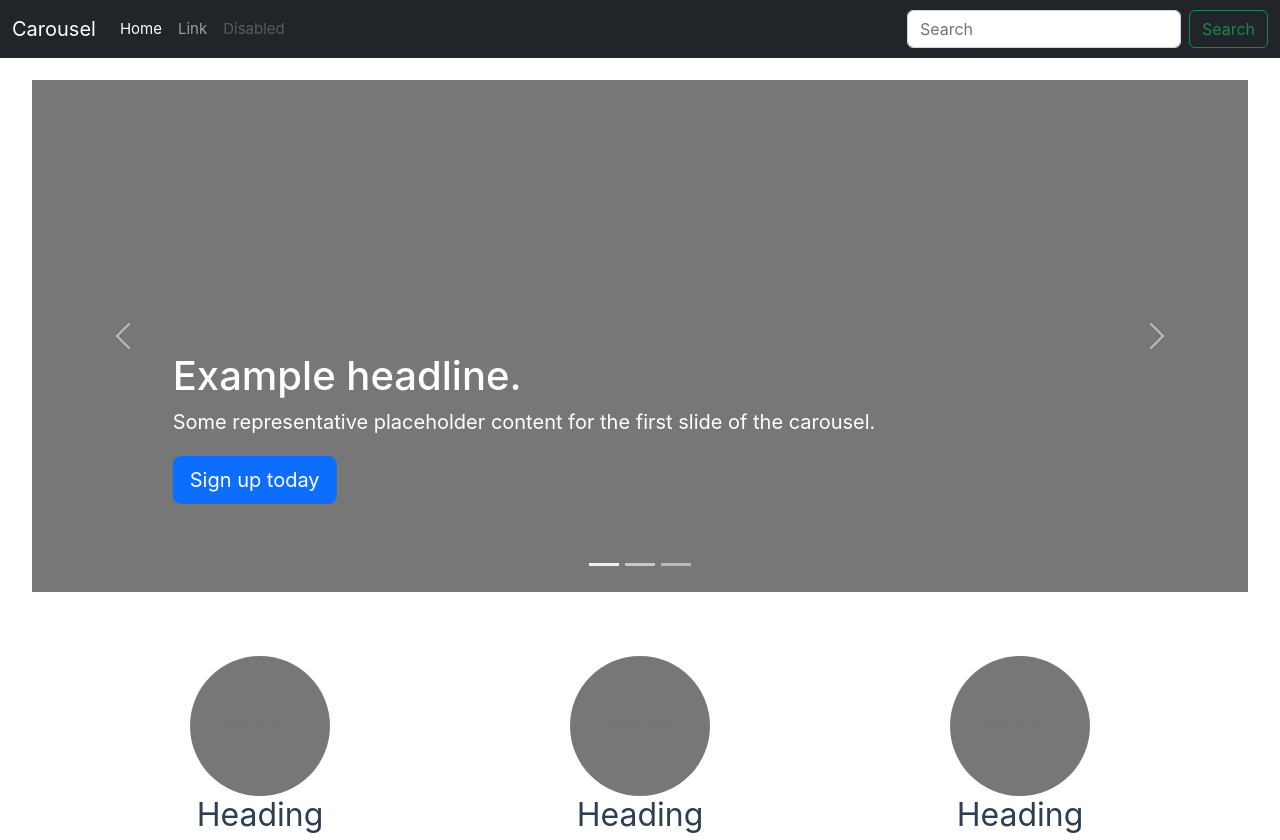
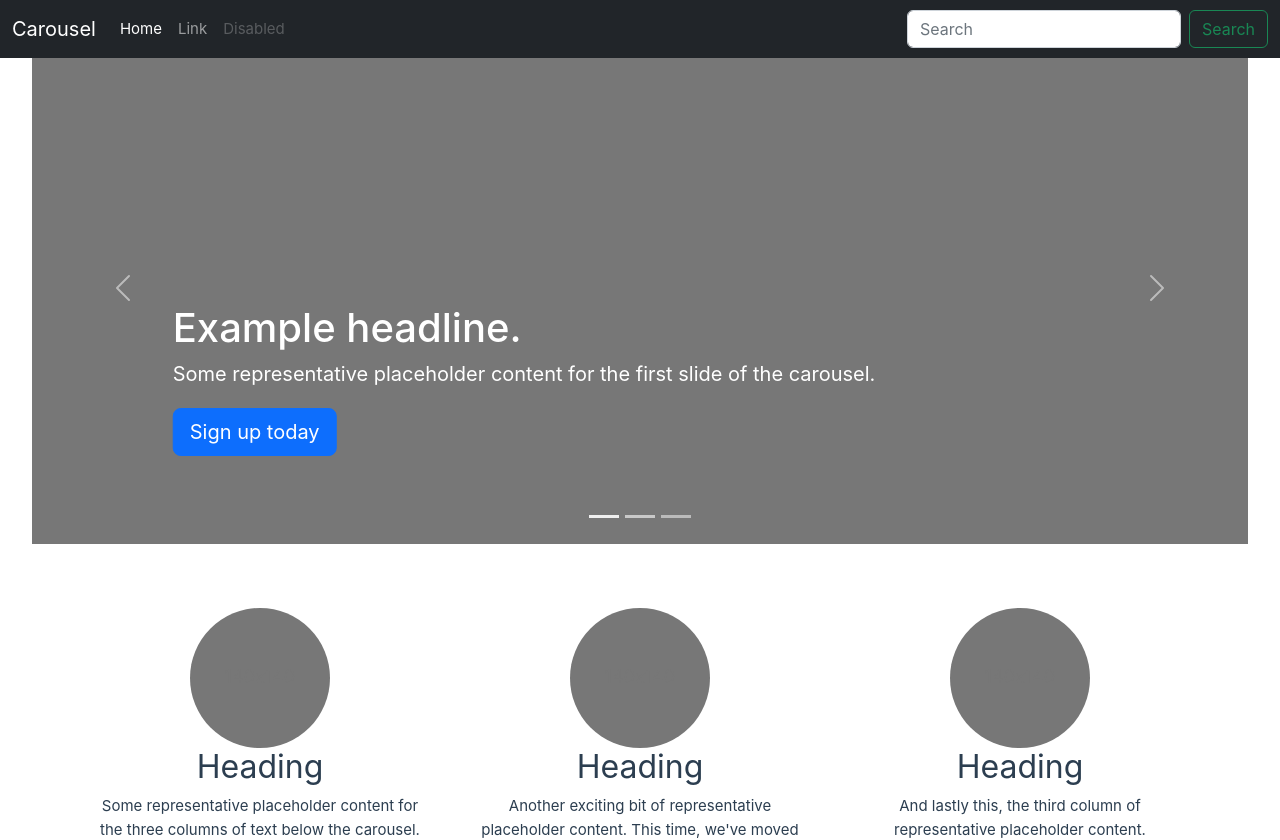
Before and after one commit to SpeechOlympiadXV/speecholympiadxv.github.io, a Vue app: page / in a window 1280 px wide. Shown: the top 840 px of the page. Built offline with nearby package versions, Linux system fonts and the light colour scheme.

Commit message:
moved carousel.css content to scoped styles

```diff
--- a/index.html
+++ b/index.html
@@ -8,9 +8,6 @@
     <!-- Bootstrap 5 CSS-->
     <link rel="stylesheet" href="https://cdn.jsdelivr.net/npm/bootstrap@5.2.0/dist/css/bootstrap.min.css"
           integrity="sha384-gH2yIJqKdNHPEq0n4Mqa/HGKIhSkIHeL5AyhkYV8i59U5AR6csBvApHHNl/vI1Bx" crossorigin="anonymous">
-
-    <!--sample page css-->
-    <link rel="stylesheet" href="src/assets/carousel.css">
 </head>
 <body>
 <div id="app"></div>
--- a/src/assets/carousel.css
+++ /dev/null
@@ -1,93 +0,0 @@
-/* GLOBAL STYLES
--------------------------------------------------- */
-/* Padding below the footer and lighter body text */
-
-body {
-  padding-top: 3rem;
-  padding-bottom: 3rem;
-  color: #5a5a5a;
-}
-
-
-/* CUSTOMIZE THE CAROUSEL
--------------------------------------------------- */
-
-/* Carousel base class */
-.carousel {
-  margin-bottom: 4rem;
-}
-/* Since positioning the image, we need to help out the caption */
-.carousel-caption {
-  bottom: 3rem;
-  z-index: 10;
-}
-
-/* Declare heights because of positioning of img element */
-.carousel-item {
-  height: 32rem;
-}
-.carousel-item > img {
-  position: absolute;
-  top: 0;
-  left: 0;
-  min-width: 100%;
-  height: 32rem;
-}
-
-
-/* MARKETING CONTENT
--------------------------------------------------- */
-
-/* Center align the text within the three columns below the carousel */
-.marketing .col-lg-4 {
-  margin-bottom: 1.5rem;
-  text-align: center;
-}
-.marketing h2 {
-  font-weight: 400;
-}
-/* rtl:begin:ignore */
-.marketing .col-lg-4 p {
-  margin-right: .75rem;
-  margin-left: .75rem;
-}
-/* rtl:end:ignore */
-
-
-/* Featurettes
-------------------------- */
-
-.featurette-divider {
-  margin: 5rem 0; /* Space out the Bootstrap <hr> more */
-}
-
-/* Thin out the marketing headings */
-.featurette-heading {
-  font-weight: 300;
-  line-height: 1;
-  /* rtl:remove */
-  letter-spacing: -.05rem;
-}
-
-
-/* RESPONSIVE CSS
--------------------------------------------------- */
-
-@media (min-width: 40em) {
-  /* Bump up size of carousel content */
-  .carousel-caption p {
-    margin-bottom: 1.25rem;
-    font-size: 1.25rem;
-    line-height: 1.4;
-  }
-
-  .featurette-heading {
-    font-size: 50px;
-  }
-}
-
-@media (min-width: 62em) {
-  .featurette-heading {
-    margin-top: 7rem;
-  }
-}
--- a/src/components/Sample.vue
+++ b/src/components/Sample.vue
@@ -1,3 +1,10 @@
+<script>
+import AppCarousel from 'AppCarousel.vue'
+export default {
+  components: {AppCarousel}
+}
+</script>
+
 <template>
 
   <header>
@@ -29,59 +36,7 @@
   </header>
 
   <main>
-
-    <div id="myCarousel" class="carousel slide" data-bs-ride="carousel">
-      <div class="carousel-indicators">
-        <button type="button" data-bs-target="#myCarousel" data-bs-slide-to="0" class="active" aria-current="true" aria-label="Slide 1"></button>
-        <button type="button" data-bs-target="#myCarousel" data-bs-slide-to="1" aria-label="Slide 2"></button>
-        <button type="button" data-bs-target="#myCarousel" data-bs-slide-to="2" aria-label="Slide 3"></button>
-      </div>
-      <div class="carousel-inner">
-        <div class="carousel-item active">
-          <svg class="bd-placeholder-img" width="100%" height="100%" xmlns="http://www.w3.org/2000/svg" aria-hidden="true" preserveAspectRatio="xMidYMid slice" focusable="false"><rect width="100%" height="100%" fill="#777"/></svg>
-
-          <div class="container">
-            <div class="carousel-caption text-start">
-              <h1>Example headline.</h1>
-              <p>Some representative placeholder content for the first slide of the carousel.</p>
-              <p><a class="btn btn-lg btn-primary" href="#">Sign up today</a></p>
-            </div>
-          </div>
-        </div>
-        <div class="carousel-item">
-          <svg class="bd-placeholder-img" width="100%" height="100%" xmlns="http://www.w3.org/2000/svg" aria-hidden="true" preserveAspectRatio="xMidYMid slice" focusable="false"><rect width="100%" height="100%" fill="#777"/></svg>
-
-          <div class="container">
-            <div class="carousel-caption">
-              <h1>Another example headline.</h1>
-              <p>Some representative placeholder content for the second slide of the carousel.</p>
-              <p><a class="btn btn-lg btn-primary" href="#">Learn more</a></p>
-            </div>
-          </div>
-        </div>
-        <div class="carousel-item">
-          <svg class="bd-placeholder-img" width="100%" height="100%" xmlns="http://www.w3.org/2000/svg" aria-hidden="true" preserveAspectRatio="xMidYMid slice" focusable="false"><rect width="100%" height="100%" fill="#777"/></svg>
-
-          <div class="container">
-            <div class="carousel-caption text-end">
-              <h1>One more for good measure.</h1>
-              <p>Some representative placeholder content for the third slide of this carousel.</p>
-              <p><a class="btn btn-lg btn-primary" href="#">Browse gallery</a></p>
-            </div>
-          </div>
-        </div>
-      </div>
-      <button class="carousel-control-prev" type="button" data-bs-target="#myCarousel" data-bs-slide="prev">
-        <span class="carousel-control-prev-icon" aria-hidden="true"></span>
-        <span class="visually-hidden">Previous</span>
-      </button>
-      <button class="carousel-control-next" type="button" data-bs-target="#myCarousel" data-bs-slide="next">
-        <span class="carousel-control-next-icon" aria-hidden="true"></span>
-        <span class="visually-hidden">Next</span>
-      </button>
-    </div>
-
-
+    <AppCarousel/>
     <!-- Marketing messaging and featurettes
     ================================================== -->
     <!-- Wrap the rest of the page in another container to center all the content. -->
@@ -177,4 +132,55 @@
     font-size: 3.5rem;
   }
 }
+
+/* MARKETING CONTENT
+-------------------------------------------------- */
+
+/* Center align the text within the three columns below the carousel */
+.marketing .col-lg-4 {
+  margin-bottom: 1.5rem;
+  text-align: center;
+}
+.marketing h2 {
+  font-weight: 400;
+}
+/* rtl:begin:ignore */
+.marketing .col-lg-4 p {
+  margin-right: .75rem;
+  margin-left: .75rem;
+}
+/* rtl:end:ignore */
+
+
+/* Featurettes
+------------------------- */
+
+.featurette-divider {
+  margin: 5rem 0; /* Space out the Bootstrap <hr> more */
+}
+
+/* Thin out the marketing headings */
+.featurette-heading {
+  font-weight: 300;
+  line-height: 1;
+  /* rtl:remove */
+  letter-spacing: -.05rem;
+}
+
+
+/* RESPONSIVE CSS
+-------------------------------------------------- */
+
+@media (min-width: 40em) {
+  .featurette-heading {
+    font-size: 50px;
+  }
+}
+
+@media (min-width: 62em) {
+  .featurette-heading {
+    margin-top: 7rem;
+  }
+}
+
 </style>
```
